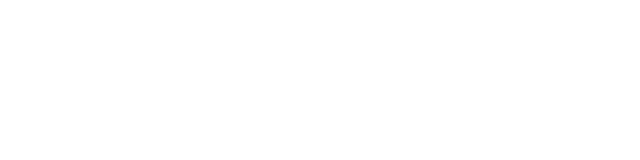
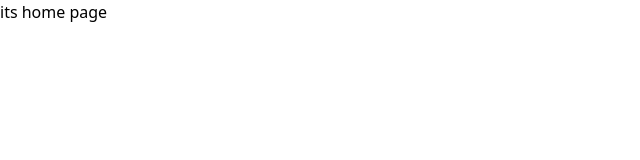
Before and after one commit to famnas321/Tripeazy-Agency-02, a React (Vite) app in the folder Client/: page /home in a window 1280 px wide. Before the commit this address had no page. Shown: the top 160 px of the page, without its empty margins (0-640 px from the left). Built offline with nearby package versions, Linux system fonts and the light colour scheme.

Commit message:
home page

```diff
--- a/Client/src/App.jsx
+++ b/Client/src/App.jsx
@@ -1,6 +1,7 @@
 import { Routes, Route } from "react-router-dom";
 import SignIn from "./accounts/SignIn";
 import SignUp from "./accounts/SignUp";
+import Home from "./Home/Home";
 
 
 function App() {
@@ -9,6 +10,7 @@
       <Routes>
         <Route path="/" element={<SignIn />} />
         <Route path="/register" element={<SignUp />} />
+        <Route path="/home" element={<Home/>}/>
       </Routes>
     </>
   );
--- /dev/null
+++ b/Client/src/Home/Home.jsx
@@ -0,0 +1,11 @@
+import React from 'react'
+
+function Home() {
+  return (
+    <div>
+      <h1>its home page</h1>
+    </div>
+  )
+}
+
+export default Home
--- a/Client/src/accounts/SignIn.jsx
+++ b/Client/src/accounts/SignIn.jsx
@@ -1,6 +1,6 @@
 import React from 'react'
 import { useState } from 'react';
-import { NavLink } from 'react-router-dom';
+import { useNavigate, NavLink  } from 'react-router-dom'
 import {Toaster,toast} from "react-hot-toast"
 import {login} from "../services/authService"
 
@@ -9,7 +9,7 @@
   const [email, setEmail] = useState("");
   const [password, setPassword] = useState("")
   const [error,setError]=useState("")
-
+  const navigate = useNavigate();
   const validate=()=>{
    let newError={}
    if(!email){
@@ -42,6 +42,7 @@
    const response = await login(email,password)
    localStorage.setItem("token",response.token)
    console.log("Login Succussfull",response);
+   navigate("/home")
 
    }catch(error){
     toast.error(error)
```
